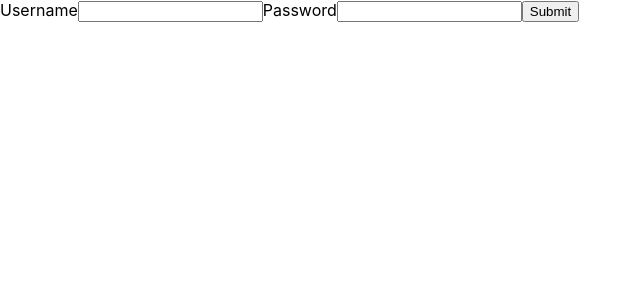
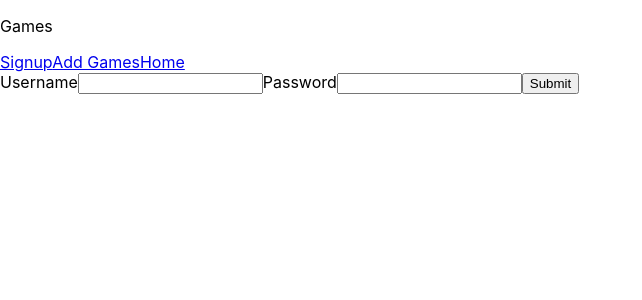
Before and after one commit to losetom/phase-3-sinatra-react-frontend, a React (Create React App) app: page /signup in a window 1280 px wide. Shown: the top 300 px of the page, without its empty margins (0-642 px from the left). Built offline with nearby package versions, Linux system fonts and the light colour scheme; no server answers.

Commit message:
readme update

```diff
--- a/src/components/App.js
+++ b/src/components/App.js
@@ -1,7 +1,7 @@
 import React from 'react'
 import { useEffect, useState } from 'react'
 import Home from './Home'
-import { Route, Routes } from 'react-router-dom'
+import { useNavigate, Route, Routes } from 'react-router-dom'
 import GamesContainer from './GamesContainer'
 import NewGameForm from './NewGameForm'
 import SignUpForm from './SignUpForm'
@@ -39,14 +39,20 @@ function App() {
 
   return (
     <div className='App'>
+        <p onClick={() => navigate("/games")}>Games</p>
+        <a href='/signup'>Signup</a>
+        <a href='/addgame'>Add Games</a>
+        <a href='/home'>Home</a>
+
         <Routes>
 
             <Route path="/home" element={<Home />}/>
-            <Route path="/signup" element={<SignUpForm />}/>
+            <Route path="/signup" element={<SignUpForm setCurrentUser={setCurrentUser}/>}/>
             <Route path="/addgame" element={<NewGameForm />}/>
             <Route path="/games" element={<GamesContainer games={games} onDeleteClick={handleDeleteClick}/>}/>
         </Routes>
     </div>
+
   )
 }
 
--- a/src/components/Home.js
+++ b/src/components/Home.js
@@ -3,11 +3,6 @@ import React from 'react'
 function Home() {
   return (
     <div>
-        <nav>
-            <a href="home">
-                Home
-            </a>
-        </nav>
     </div>
   )
 }
--- a/src/components/SignUpForm.js
+++ b/src/components/SignUpForm.js
@@ -1,11 +1,12 @@
 import React, { useEffect, useState } from 'react'
+import { useNavigate } from "react-router-dom"
 
-function SignUpForm() {
+function SignUpForm({ setCurrentUser }) {
         const [user, setUser] = useState({
             username: "",
             password: ""
         })
-
+        const navigate = useNavigate()
     const handleSubmit = (e) => {
         e.preventDefault()
 
@@ -18,7 +19,8 @@ function SignUpForm() {
         // fetch to POST users
         fetch("http://localhost:9292/users", config)
             .then((r) => r.json())
-            .then(data => console.log(data))
+            .then(data => setCurrentUser(data))
+            navigate("/games")
     }
 
     const handleChange = ({target}) => {
```
Also changed, not shown: 1 other file (tests, documents, lock files or other folders).
